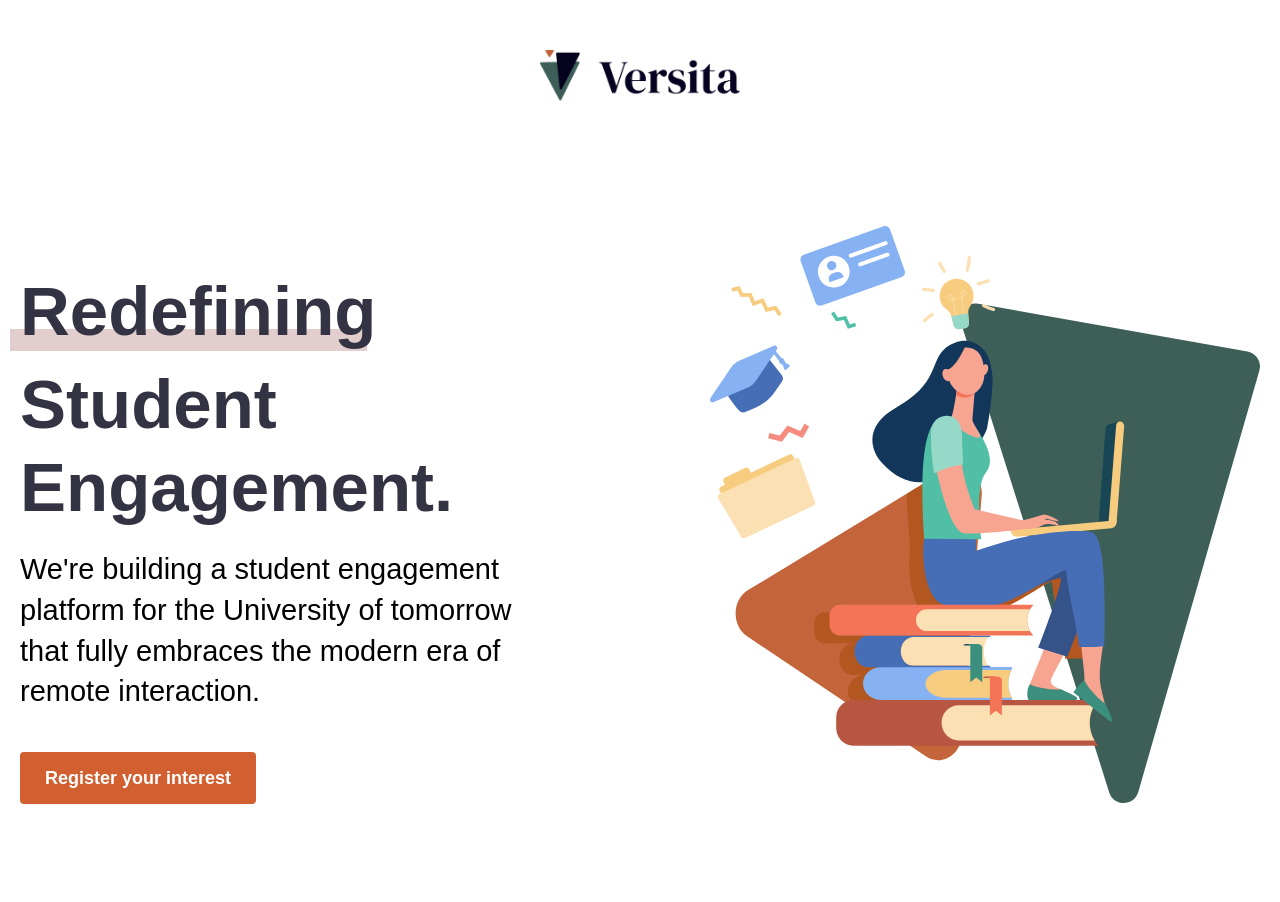
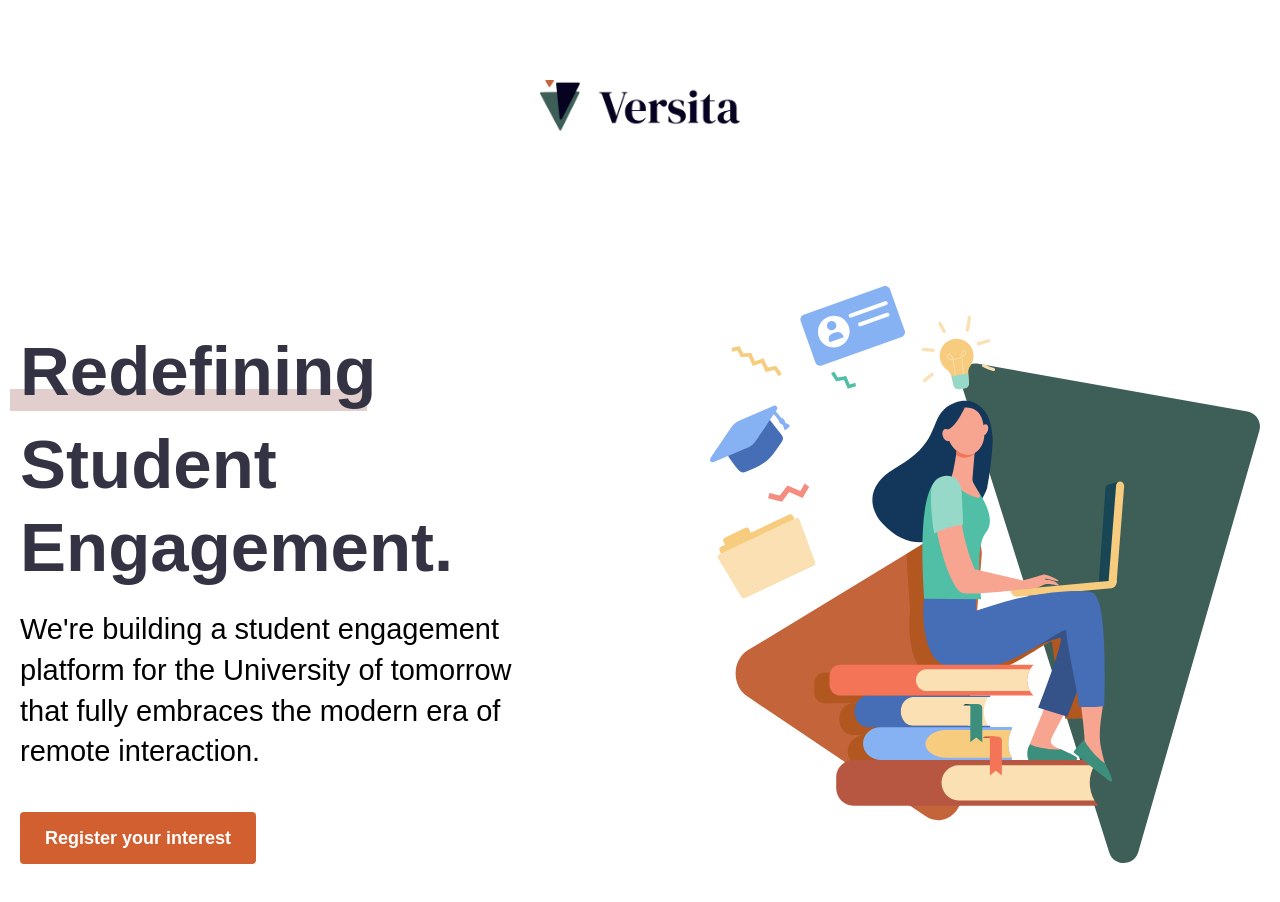
Before and after one commit to versita-app/versita-app.github.io, a website built with Parcel: page index.html in a window 1280 px wide. Before the commit the page ends 874 px from the top, so only its background shows below. Built offline with nearby package versions, Linux system fonts and the light colour scheme.

Commit message:
logo padding on desktop

```diff
--- a/css/main.css
+++ b/css/main.css
@@ -50,7 +50,7 @@ img {
 
 @media (min-width: 1200px) {
   .header-bar {
-    padding: 5rem 6rem;
+    padding: 8rem 6rem;
   }
 }
 
```
